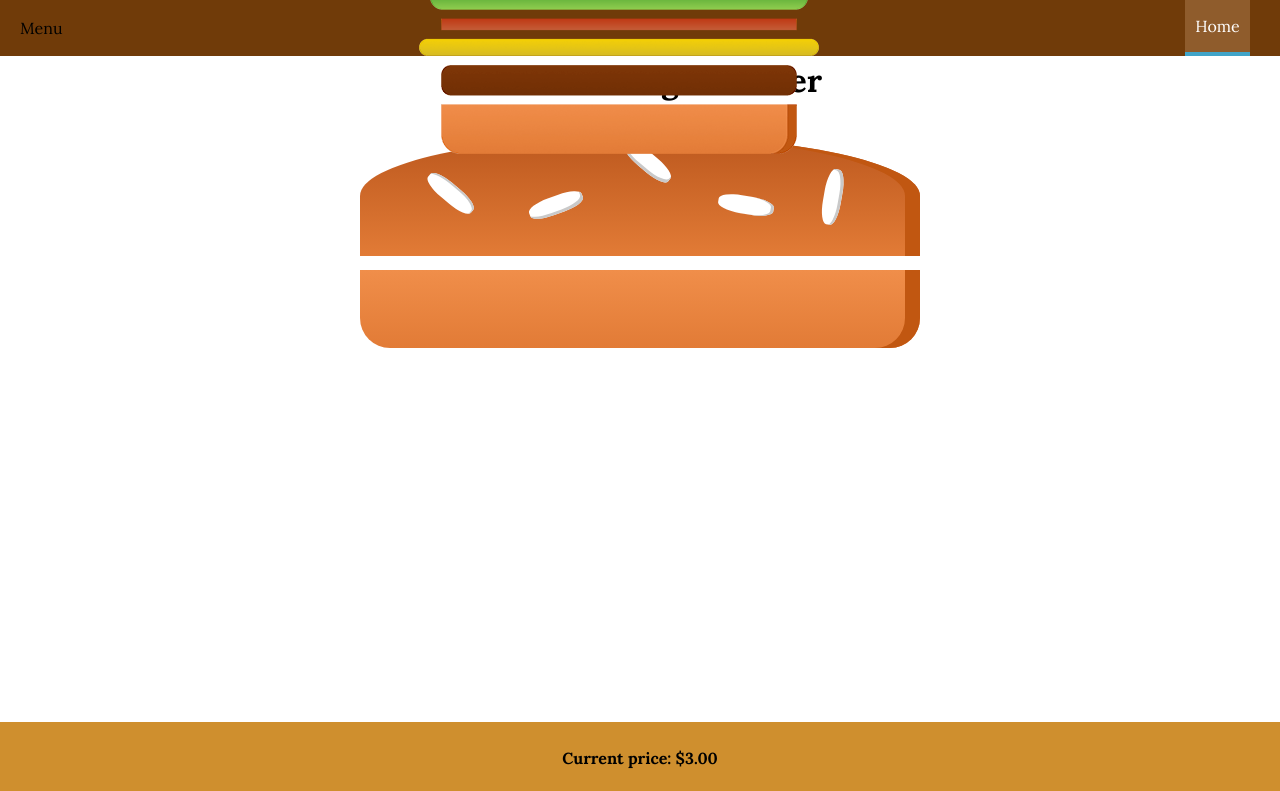
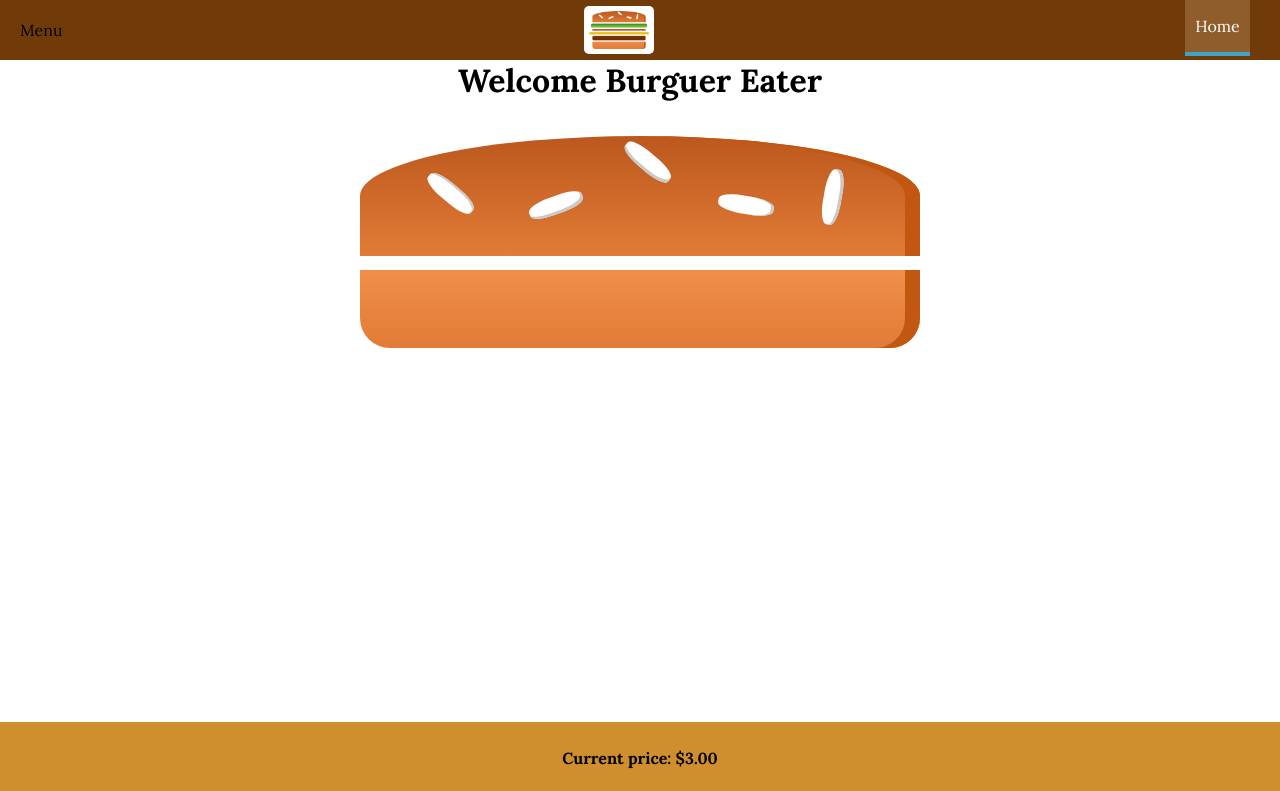
Before and after one commit to oepenut/udemy-react-the-complete-guide-burger-builder-basic, a React (Create React App) app: page / in a window 1280 px wide. Shown: the top 791 px of the page. Built offline with nearby package versions, Linux system fonts and the light colour scheme.

Commit message:
:lipstick: update toolbar style file

```diff
--- a/src/components/Navigation/Toolbar/toolbar.module.css
+++ b/src/components/Navigation/Toolbar/toolbar.module.css
@@ -1,6 +1,6 @@
 .Toolbar {
   background-color: #703b09;
-  height: 56px;
+  height: 60px;
   position: fixed;
   left: 0;
   top: 0;
@@ -16,3 +16,21 @@
 .Toolbar nav {
   height: 100%;
 }
+
+.Logo {
+  background-color: white;
+  border-radius: 5px;
+  box-sizing: border-box;
+  height: 80%;
+  padding: 5px;
+}
+
+.Logo img {
+  height: 100%;
+}
+
+@media (max-width: 499px) {
+  .DesktopOnly {
+    display: none;
+  }
+}
```
